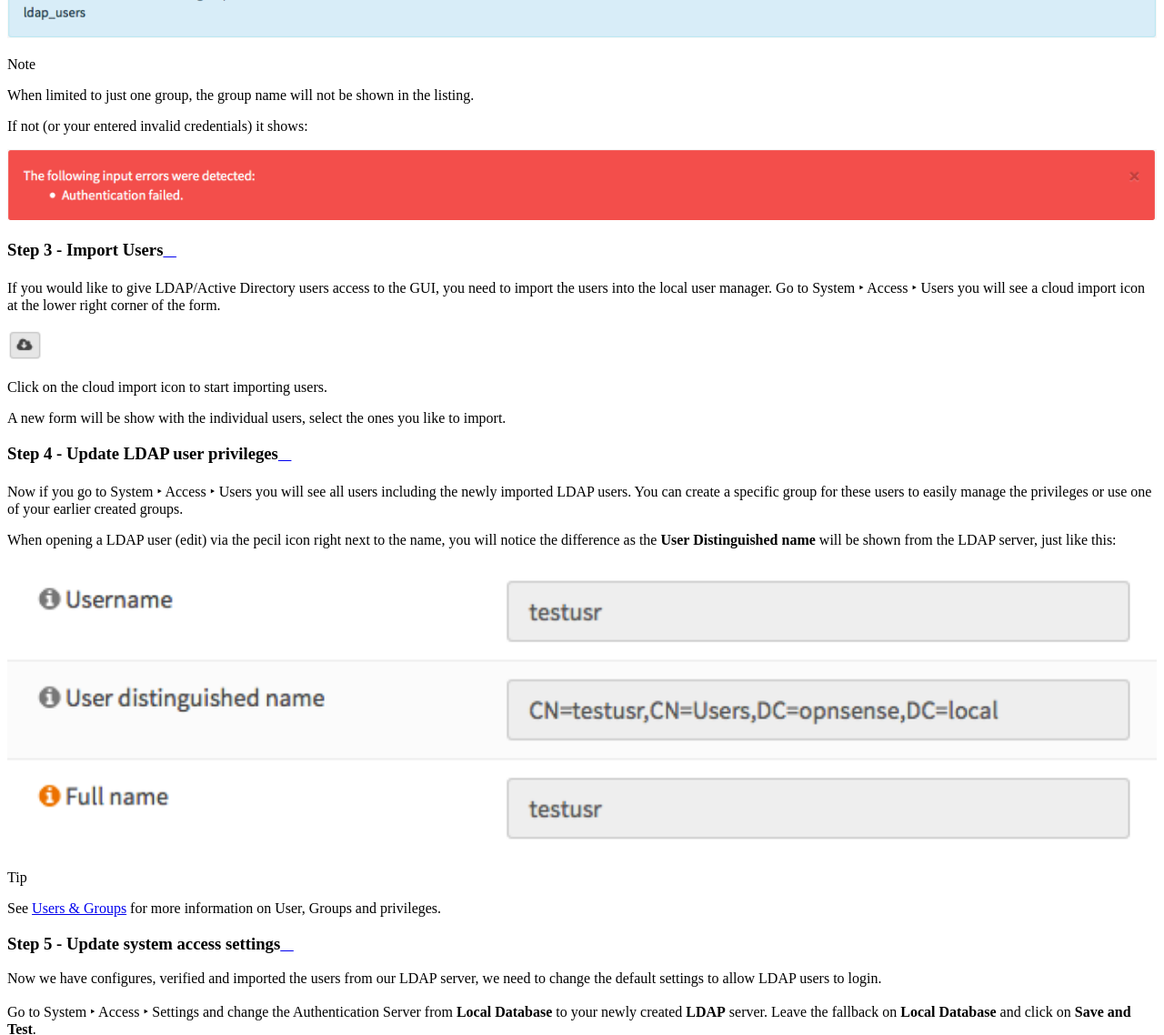
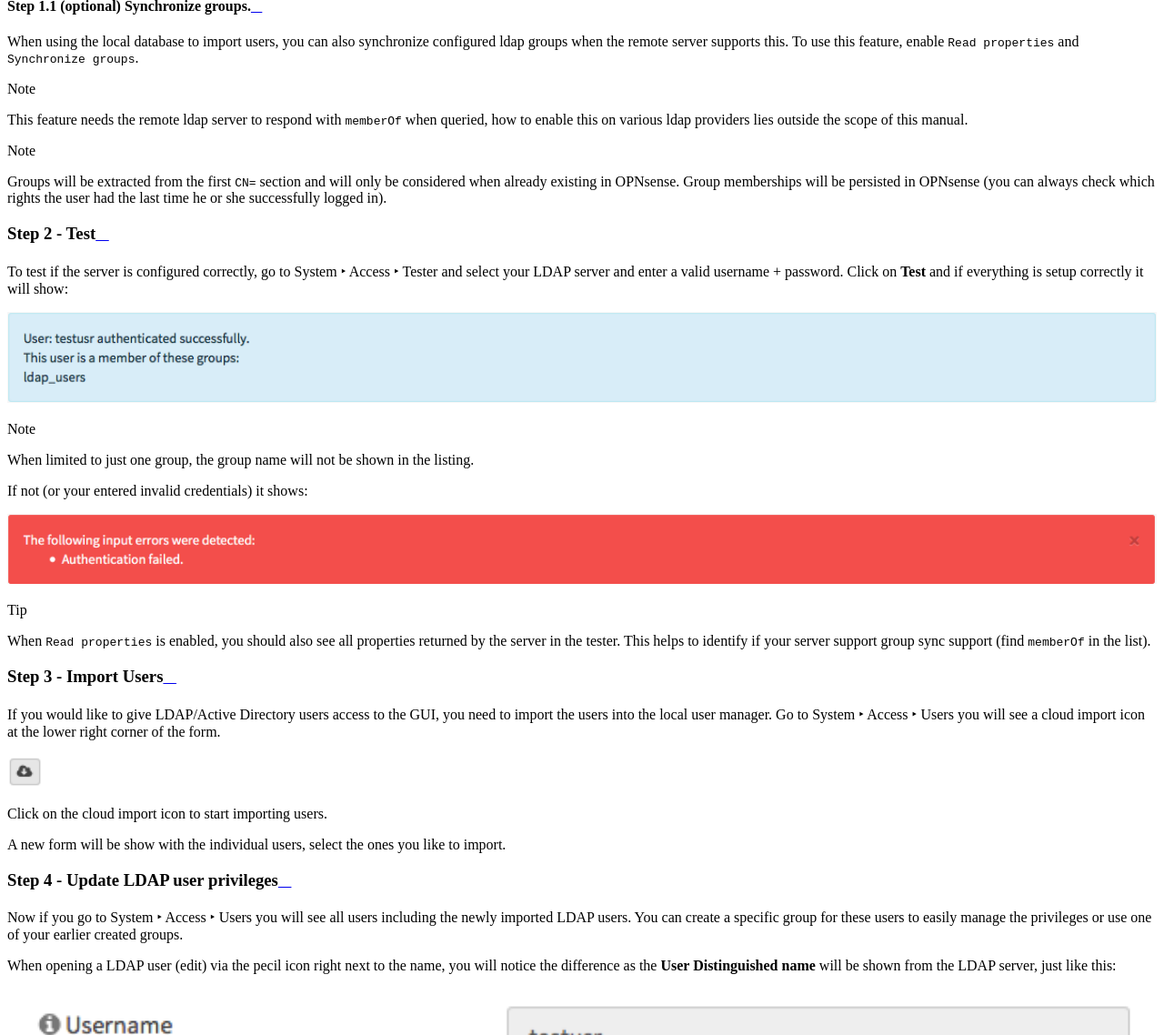
Before and after one commit to opnsense/docs, a Sphinx documentation site: the page built from source/manual/how-tos/user-ldap.rst, in a window 1280 px wide and 1400 px high, scrolled down 3892 px, cut to the strip 262-1400 px from the top of the window. Shown: the whole strip at 91% size. Built offline with Sphinx 7.4.7 and the Read the Docs theme 2.0.0, drawn with Linux system fonts in a browser that asks for light colours; pages that are not in the unit, such as notebooks, are missing from menus; some of the changed text lies outside the part shown.

Commit message:
Auth/LDAP: align options with current version, add remark to extended queries top and add new group options

```diff
--- a/source/manual/how-tos/user-ldap.rst
+++ b/source/manual/how-tos/user-ldap.rst
@@ -26,25 +26,30 @@
 
 Enter the following information:
 
+=========================================================================================================================
+
 ================================ ======================== ===============================================================
  **Descriptive name**             ws2012                   *Enter a descriptive name*
  **Type**                         LDAP                     *Select LDAP*
  **Hostname or IP address**       10.10.10.1               *Enter the IP address of you LDAP Server*
  **Port value**                   389                      *Enter the port number, 389 is default*
  **Transport**                    TCP - Standard           *Select Standard or Encrypted*
- **Peer Certificate Authority**                            *When using SSL Encryption, select the CA*
  **Protocol version**             3                        *Select protocol version*
  **Bind credentials**
   User DN:                        cn=testusr,CN=Users,     *Enter your credentials*
                                   DC=opnsense,DC=local
   Password:                       secret                   *alway use a strong password*
- **Search scope**
-  Level:                          Entire Subtree           *Select Entire Subtree to retrieve all*
-  Base DN:                        DC=opnsense,DC=local     *Enter the Base DN*
+
+ **Search scope**                 Entire Subtree           *Select Entire Subtree to retrieve all*
+ **Base DN:**                     DC=opnsense,DC=local     *Enter the Base DN*
  **Authentication containers**	  *Select*                 *Click & Select the containers from the list*
  **Extended Query**               &(objectClass=Person)    *Extend query, p.e. limit results to Persons*
  **Initial Template**             MicrosoftAD              *Select you LDAP Server Type*
  **User naming attribute**        samAccountName           *Auto filled in based upon Initial Template*
+ **Read properties**                                       *Fetch account details after successful login*
+ **Synchronize groups**                                    *Enable to Synchronize groups, requires the option above*
+ **Limit groups**                                          *Select list of groups that maybe considered during sync**
+
 ================================ ======================== ===============================================================
 
 .. Note::
@@ -54,9 +59,16 @@
    .. image:: images/ldap_selectcontainer.png
       :width: 100%
 
+
+.. Note::
+
+    When using SSL/TLS, make sure the certificate authority of the remote server is configured in the :menuselection:`System -> Trust` section.
+
+
 .. TIP::
    The **Extended Query** can be used to select users who are member of a specific
-   group. One can use something like this:
+   group (only relevant for external services, when not using the local user database).
+   One can use something like this:
    **&(memberOf=CN=myGroup,CN=Users,DC=opnsense,DC=local)** to select only members
    of  the group *"myGroup"*. To add a user to a specific group under Windows just
    edit the groups properties and select **Add...** to add the user under the tab
@@ -65,6 +77,23 @@
    .. image:: images/ldap_mygroup_properties.png
       :width: 100%
 
+
+Step 1.1 (optional) Synchronize groups.
+.........................................
+
+When using the local database to import users, you can also synchronize configured ldap groups when the remote server
+supports this. To use this feature, enable :code:`Read properties` and :code:`Synchronize groups`.
+
+.. Note::
+
+    This feature needs the remote ldap server to respond with :code:`memberOf` when queried, how to enable this on
+    various ldap providers lies outside the scope of this manual.
+
+.. Note::
+
+    Groups will be extracted from the first :code:`CN=` section and will only be considered when already existing in OPNsense.
+    Group memberships will be persisted in OPNsense
+    (you can always check which rights the user had the last time he or she successfully logged in).
 
 Step 2 - Test
 --------------
@@ -82,6 +111,12 @@
 
 .. image:: images/ldap_testfail.png
    :width: 100%
+
+
+.. Tip::
+
+    When :code:`Read properties` is enabled, you should also see all properties returned by the server in the tester. This
+    helps to identify if your server support group sync support (find :code:`memberOf` in the list).
 
 Step 3 - Import Users
 ---------------------
```
